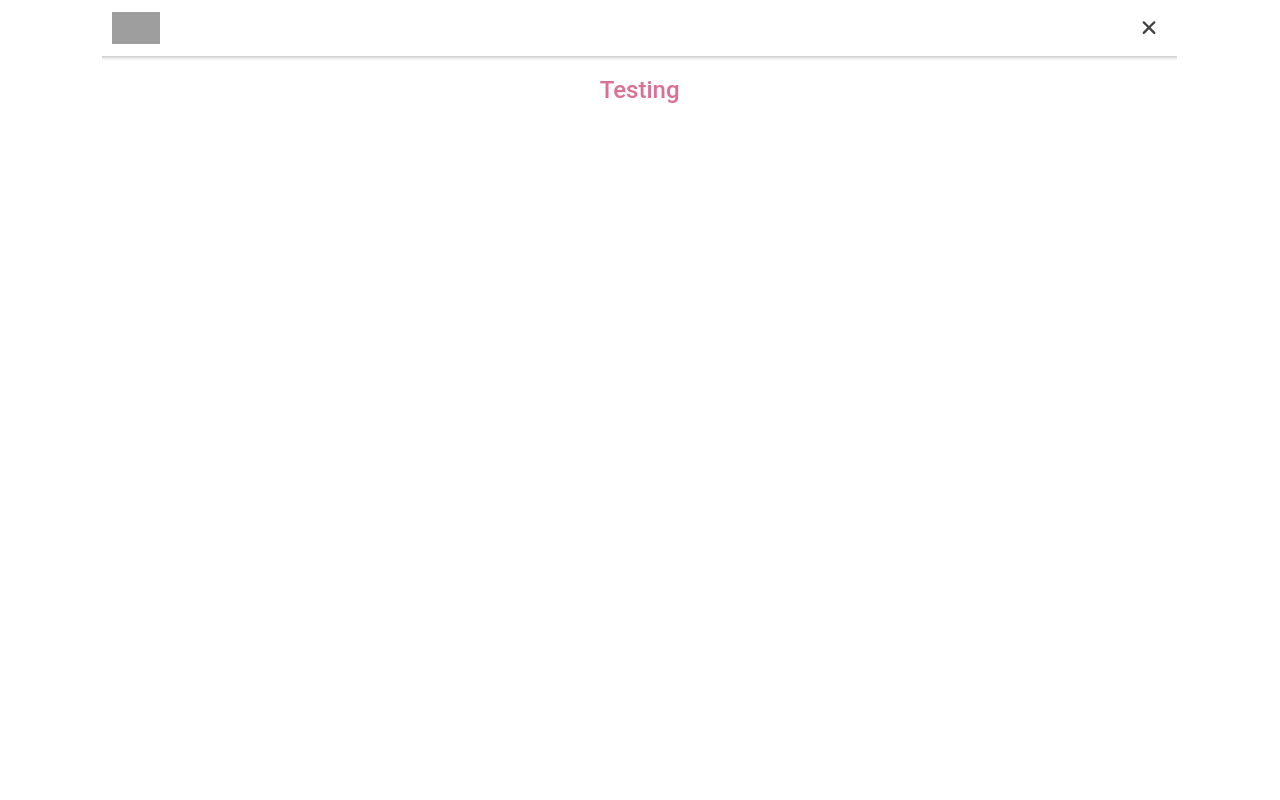
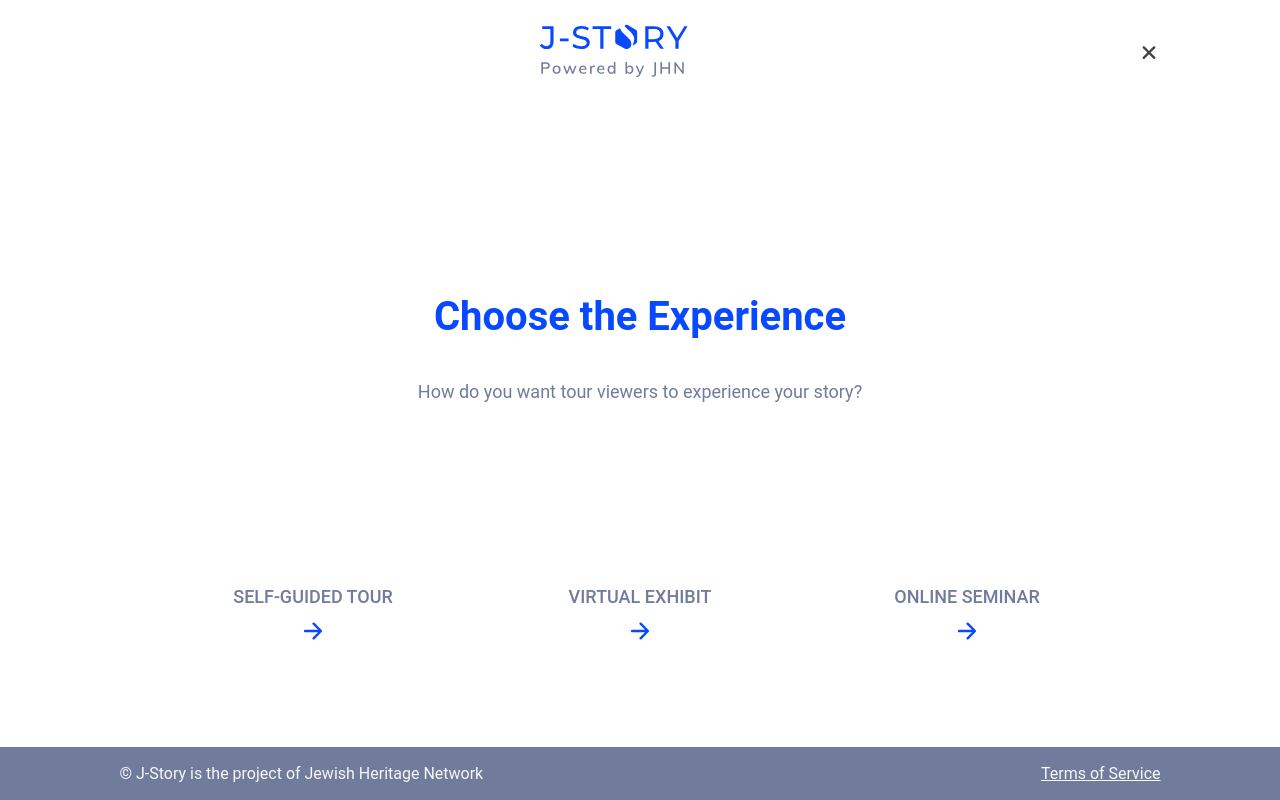
Before and after one commit to sunilgjia/j-story, a React (Create React App) app: page /home in a window 1280 px wide. Built offline with nearby package versions, Linux system fonts and the light colour scheme.

Commit message:
Updated changes

```diff
--- a/src/App.tsx
+++ b/src/App.tsx
@@ -1,36 +1,29 @@
-import { Redirect, Route } from 'react-router-dom';
-import { IonApp, IonRouterOutlet } from '@ionic/react';
-import { IonReactRouter } from '@ionic/react-router';
-import Home from './pages/Home';
+import { Redirect, Route } from "react-router-dom";
+import { IonApp, IonRouterOutlet } from "@ionic/react";
+import { IonReactRouter } from "@ionic/react-router";
+import Home from "./pages/Home";
 
 /* Core CSS required for Ionic components to work properly */
-import '@ionic/react/css/core.css';
+import "@ionic/react/css/core.css";
 
 /* Basic CSS for apps built with Ionic */
-import '@ionic/react/css/normalize.css';
-import '@ionic/react/css/structure.css';
-import '@ionic/react/css/typography.css';
+import "@ionic/react/css/normalize.css";
+import "@ionic/react/css/structure.css";
+import "@ionic/react/css/typography.css";
 
 /* Optional CSS utils that can be commented out */
-import '@ionic/react/css/padding.css';
-import '@ionic/react/css/float-elements.css';
-import '@ionic/react/css/text-alignment.css';
-import '@ionic/react/css/text-transformation.css';
-import '@ionic/react/css/flex-utils.css';
-import '@ionic/react/css/display.css';
+import "@ionic/react/css/padding.css";
+import "@ionic/react/css/float-elements.css";
+import "@ionic/react/css/text-alignment.css";
+import "@ionic/react/css/text-transformation.css";
+import "@ionic/react/css/flex-utils.css";
+import "@ionic/react/css/display.css";
 
 /* Theme variables */
-import './theme/variables.css';
-
-import styled from 'styled-components';
-
-const MyApp = styled(IonApp)`
-  width: 84%;
-  margin: 0 auto;
-`;
+import "./theme/variables.css";
 
 const App: React.FC = () => (
-  <MyApp>
+  <IonApp>
     <IonReactRouter>
       <IonRouterOutlet>
         <Route path="/" exact={true}>
@@ -41,7 +34,7 @@ const App: React.FC = () => (
         </Route>
       </IonRouterOutlet>
     </IonReactRouter>
-  </MyApp>
+  </IonApp>
 );
 
 export default App;
--- /dev/null
+++ b/src/components/footer/footer.style.tsx
@@ -0,0 +1,25 @@
+import { IonFooter } from "@ionic/react";
+import styled from "styled-components";
+
+export const PageFooter = styled(IonFooter)`
+  background-color: #717c9c;
+  &::before {
+    background-image: none;
+  }
+`;
+
+export const FooterWrapper = styled.div`
+  width: 84%;
+  margin: 0 auto;
+  padding: 12px;
+`;
+
+export const FooterDesc = styled.div`
+  color: #f7f7f7;
+`;
+
+export const TermsOfService = styled.div`
+  color: #f7f7f7;
+  text-align: right;
+  text-decoration: underline;
+`;
--- /dev/null
+++ b/src/components/footer/footer.tsx
@@ -0,0 +1,30 @@
+import { IonCol, IonRow } from "@ionic/react";
+
+// Style
+import {
+  FooterDesc,
+  FooterWrapper,
+  PageFooter,
+  TermsOfService,
+} from "./footer.style";
+
+const Footer: React.FC = () => {
+  return (
+    <PageFooter>
+      <FooterWrapper>
+        <IonRow>
+          <IonCol>
+            <FooterDesc>
+              &#169; J-Story is the project of Jewish Heritage Network
+            </FooterDesc>
+          </IonCol>
+          <IonCol>
+            <TermsOfService>Terms of Service</TermsOfService>
+          </IonCol>
+        </IonRow>
+      </FooterWrapper>
+    </PageFooter>
+  );
+};
+
+export default Footer;
--- /dev/null
+++ b/src/components/header/header.style.tsx
@@ -0,0 +1,17 @@
+import { IonHeader } from "@ionic/react";
+import styled from "styled-components";
+
+export const PageHeader = styled(IonHeader)`
+  top: 24px;
+  width: 84%;
+  margin: 0 auto;
+  &::after {
+    background-image: none;
+  }
+`;
+
+export const LogoWrraper = styled.div`
+  text-align: center;
+`;
+
+export const Logo = styled.img``;
--- /dev/null
+++ b/src/components/header/header.tsx
@@ -0,0 +1,26 @@
+import { IonButton, IonButtons, IonIcon, IonToolbar } from "@ionic/react";
+
+// Icons
+import { close } from "ionicons/icons";
+
+// Style
+import { Logo, LogoWrraper, PageHeader } from "./header.style";
+
+const Header: React.FC = () => {
+  return (
+    <PageHeader>
+        <IonToolbar>
+          <LogoWrraper>
+            <Logo src="assets/logo.svg" />
+          </LogoWrraper>
+          <IonButtons slot="end">
+            <IonButton>
+              <IonIcon slot="icon-only" icon={close} />
+            </IonButton>
+          </IonButtons>
+        </IonToolbar>
+      </PageHeader>
+  );
+};
+
+export default Header;
--- /dev/null
+++ b/src/pages/Home.style.tsx
@@ -0,0 +1,55 @@
+import { IonIcon, IonRow } from "@ionic/react";
+import styled from "styled-components";
+
+export const PageWrapper = styled.div`
+  width: 84%;
+  margin: 0 auto;
+`;
+
+export const PageTitle = styled.h1`
+  text-align: center;
+  color: #0849FF;
+  Line height:54px;
+  font-size: 40px;
+  margin-top: 230px;
+  font-weight: bold;
+`;
+
+export const PageDesc = styled.p`
+  text-align: center;
+  color: #717c9c;
+  font-size: 18px;
+  margin-top: 20px;
+`;
+
+export const ExperienceBoxWrapper = styled(IonRow)`
+  justify-content: center;
+  margin-top: 54px;
+  margin-bottom: 200px;
+`;
+
+export const ExperienceBox = styled.div`
+  width: 297px;
+  height: 251px;
+  text-align: center;
+  padding: 76px 0px 50px 0px;
+  border-radius: 10px;
+  background-color: #fff;
+  // background-color: red;
+  margin: 15px;
+`;
+
+export const ExperienceTitle = styled.h3`
+  top: 50%;
+  color: #717c9c;
+  font-size: 18px;
+  text-transform: uppercase;
+`;
+
+export const ForwardArrow = styled(IonIcon)`
+  color: #0849ff;
+  width: 26px;
+  height: 26px;
+`;
+
+// #e9eaed
--- a/src/pages/Home.tsx
+++ b/src/pages/Home.tsx
@@ -1,46 +1,55 @@
+import { IonCol, IonContent, IonPage, IonRow } from "@ionic/react";
+// Icons
+import { arrowForward } from "ionicons/icons";
+// Components
+import Footer from "../components/footer/footer";
+import Header from "../components/header/header";
+// Style
 import {
-  IonButton,
-  IonButtons,
-  IonContent,
-  IonHeader, IonIcon,
-  IonImg, IonPage, IonThumbnail, IonToolbar
-} from "@ionic/react";
-import {
-  close
-} from "ionicons/icons";
-import styled from "styled-components";
-import "./Home.css";
-
-const Title = styled.h1`
-  font-size: 1.5em;
-  text-align: center;
-  color: palevioletred;
-`;
+  ExperienceBoxWrapper,
+  ExperienceBox,
+  ExperienceTitle,
+  ForwardArrow,
+  PageDesc,
+  PageTitle,
+  PageWrapper,
+} from "./Home.style";
 
 const Home: React.FC = () => {
-  const logo: string = "http://placekitten.com/g/200/300";
-
   return (
     <IonPage id="home-page">
-      <IonHeader>
-        <IonToolbar>
-          <IonButtons>
-            <IonButton>
-              <IonThumbnail>
-                <IonImg src={logo} />
-              </IonThumbnail>
-            </IonButton>
-          </IonButtons>
-          <IonButtons slot="end">
-            <IonButton>
-              <IonIcon slot="icon-only" icon={close} />
-            </IonButton>
-          </IonButtons>
-        </IonToolbar>
-      </IonHeader>
+      <Header />
       <IonContent fullscreen>
-        <Title>Testing</Title>
+        <PageWrapper>
+          <IonRow>
+            <IonCol>
+              <PageTitle>Choose the Experience</PageTitle>
+            </IonCol>
+          </IonRow>
+          <IonRow>
+            <IonCol>
+              <PageDesc>
+                How do you want tour viewers to experience your story?
+              </PageDesc>
+            </IonCol>
+          </IonRow>
+          <ExperienceBoxWrapper>
+            <ExperienceBox>
+              <ExperienceTitle>Self-Guided tour</ExperienceTitle>
+              <ForwardArrow slot="icon-only" icon={arrowForward} />
+            </ExperienceBox>
+            <ExperienceBox>
+              <ExperienceTitle>Virtual Exhibit</ExperienceTitle>
+              <ForwardArrow slot="icon-only" icon={arrowForward} />
+            </ExperienceBox>
+            <ExperienceBox>
+              <ExperienceTitle>Online Seminar</ExperienceTitle>
+              <ForwardArrow slot="icon-only" icon={arrowForward} />
+            </ExperienceBox>
+          </ExperienceBoxWrapper>
+        </PageWrapper>
       </IonContent>
+      <Footer />
     </IonPage>
   );
 };
```
Also changed, not shown: public/assets/logo.svg (added), src/pages/Home.css (deleted).
